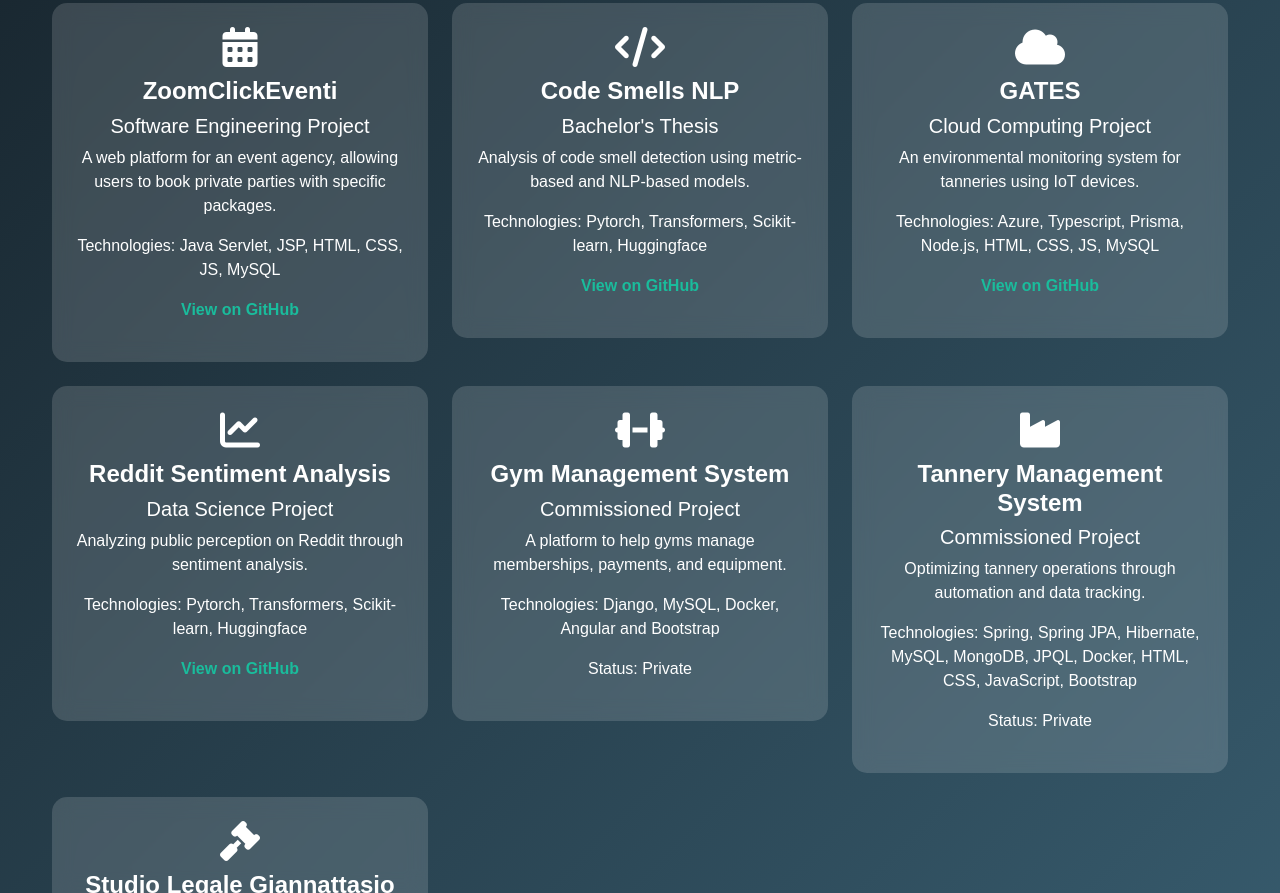
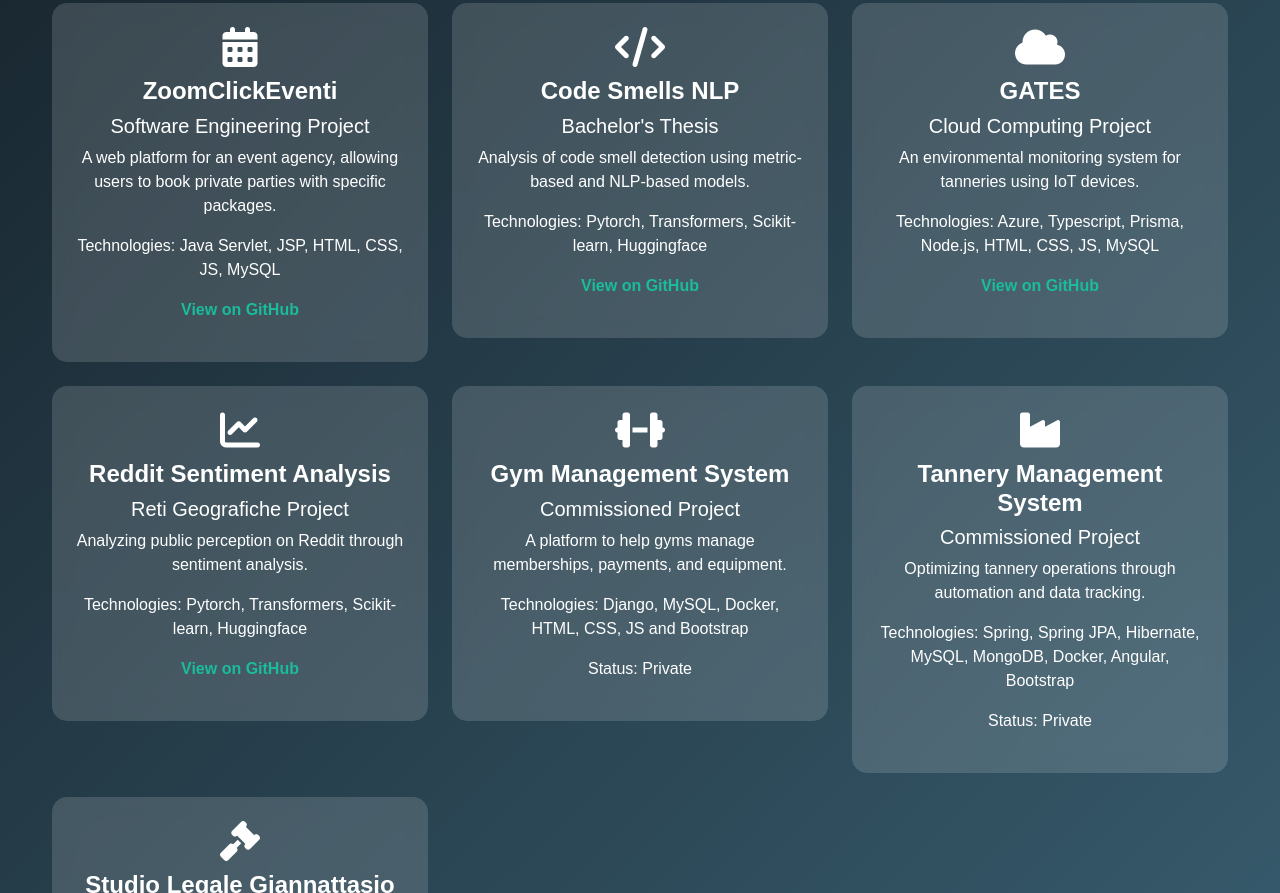
Before and after one commit to DarioDeMaio/DarioDeMaio.github.io, a plain HTML site: page projects.html in a window 1280 px wide. Shown: the part 281-1174 px from the top of the page. Drawn offline with nearby package versions, Linux system fonts and the light colour scheme.

Commit message:
fix: projects

```diff
--- a/projects.html
+++ b/projects.html
@@ -128,7 +128,7 @@
                 <div class="project-card p-4">
                     <i class="fas fa-chart-line"></i>
                     <h2>Reddit Sentiment Analysis</h2>
-                    <h5>Data Science Project</h5>
+                    <h5>Reti Geografiche Project</h5>
                     <p>Analyzing public perception on Reddit through sentiment analysis.</p>
                     <p>Technologies: Pytorch, Transformers, Scikit-learn, Huggingface</p>
                     <p><a href="https://github.com/DarioDeMaio/Sentiment_Analysis_Reddit" target="_blank">View on GitHub</a></p>
@@ -140,7 +140,7 @@
                     <h2>Gym Management System</h2>
                     <h5>Commissioned Project</h5>
                     <p>A platform to help gyms manage memberships, payments, and equipment.</p>
-                    <p>Technologies: Django, MySQL, Docker, Angular and Bootstrap</p>
+                    <p>Technologies: Django, MySQL, Docker, HTML, CSS, JS and Bootstrap</p>
                     <p>Status: Private</p>
                 </div>
             </div>
@@ -150,7 +150,7 @@
                     <h2>Tannery Management System</h2>
                     <h5>Commissioned Project</h5>
                     <p>Optimizing tannery operations through automation and data tracking.</p>
-                    <p>Technologies: Spring, Spring JPA, Hibernate, MySQL, MongoDB, JPQL, Docker, HTML, CSS, JavaScript, Bootstrap</p>
+                    <p>Technologies: Spring, Spring JPA, Hibernate, MySQL, MongoDB, Docker, Angular, Bootstrap</p>
                     <p>Status: Private</p>
                 </div>
             </div>
```
